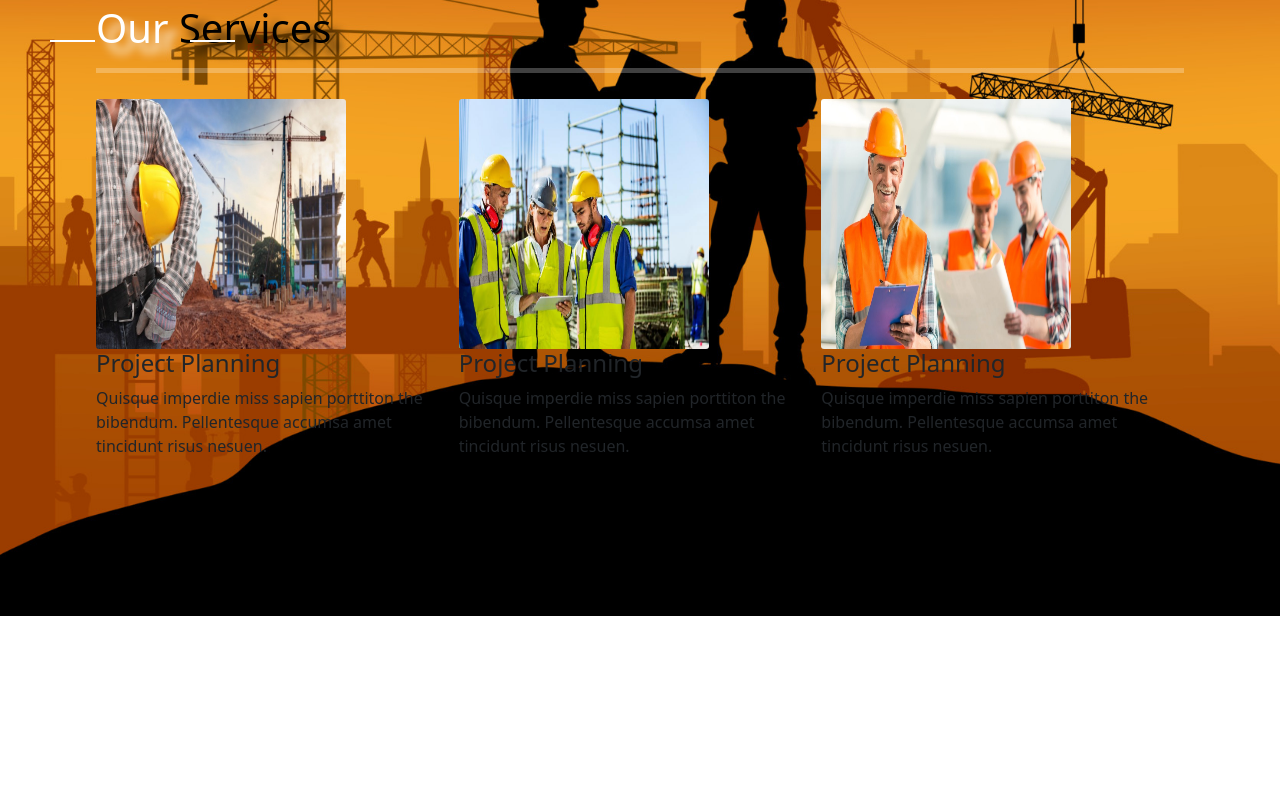
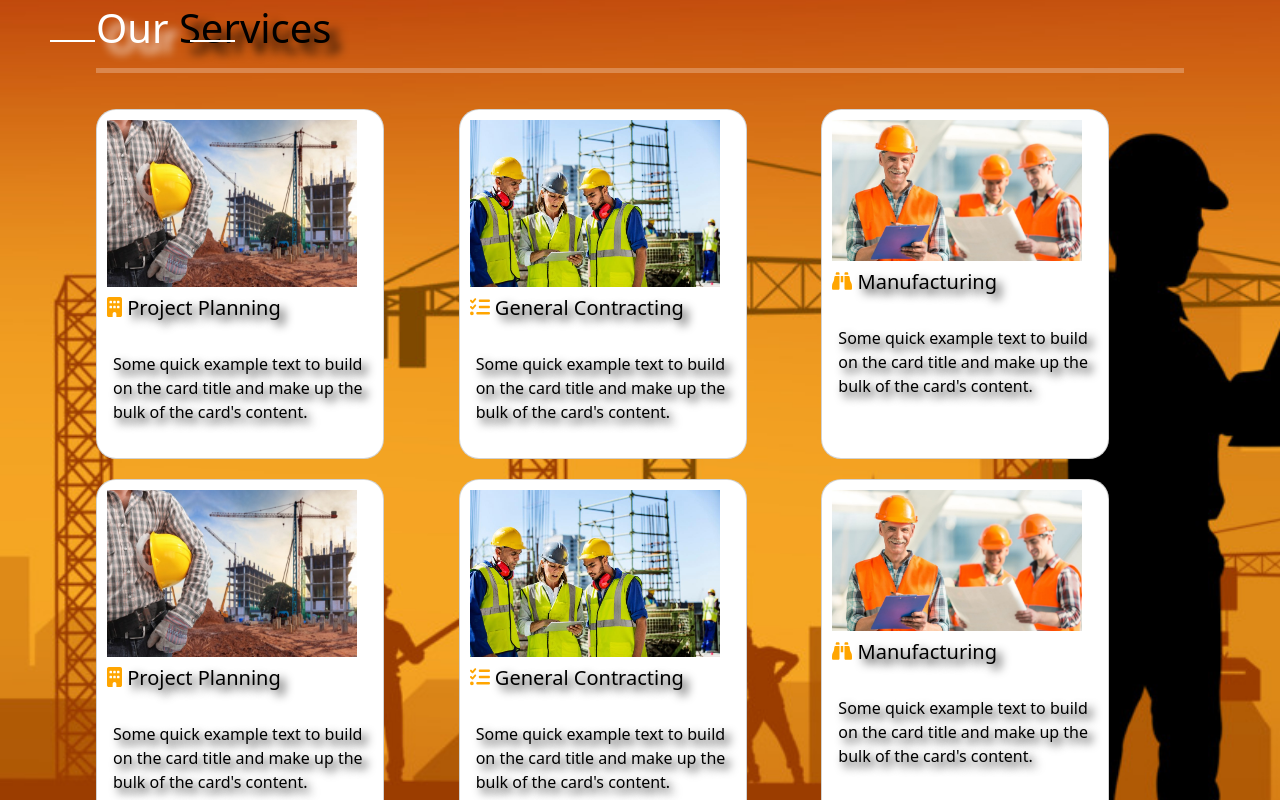
Before and after one commit to Nit-Sub/orcconstruction, a Next.js app: page /services in a window 1280 px wide. Shown: the part 240-1040 px from the top of the page. Before the commit the page ends 856 px from the top, so only its background shows below. Built offline with nearby package versions, Linux system fonts and the light colour scheme.

Commit message:
Services Complete

```diff
--- a/components/ServicesCard.js
+++ b/components/ServicesCard.js
@@ -4,34 +4,102 @@ import Image from 'next/image';
 import image1 from '../public/static/ServicesCard1.jpg'
 import image2 from '../public/static/ServicesCard2.jpg'
 import image3 from '../public/static/ServicesCard3.jpg'
+import Button from 'react-bootstrap/Button';
+import Card from 'react-bootstrap/Card';
+import { FontAwesomeIcon } from '@fortawesome/react-fontawesome';
+import { faBuilding } from '@fortawesome/free-solid-svg-icons';
+import { faListCheck } from '@fortawesome/free-solid-svg-icons';
+import { faBinoculars } from '@fortawesome/free-solid-svg-icons';
+
+
 
 const ServicesCard = () => {
   return (
-    <div className={styles.container}>
-      <div className={styles.card}>
+    <div className={styles.row}>
+     <div className={styles.column}>
+     <Card style={{ width: '18rem' }} className={styles.card}>
+     <Image  className={styles.img} src={image1} width={250} />
+      <h5 className={styles.h5}><FontAwesomeIcon icon={faBuilding} className={styles.icon}/> Project Planning </h5>
+      <Card.Body>
+        <Card.Title></Card.Title>
+        <Card.Text>
+          Some quick example text to build on the card title and make up the
+          bulk of the card's content.
+        </Card.Text>
+      </Card.Body>
+    </Card>
 
-        <div className={styles.intro}>
-        <Image src={image1} alt="ServiceCardImage" className={styles.img}/>
-          <h4>Project Planning</h4>
+     </div>
+     <div className={styles.column}>
+     <Card style={{ width: '18rem' }} className={styles.card}>
+     <Image  className={styles.img} src={image2} width={250} />
+     <h5 className={styles.h5}><FontAwesomeIcon icon={faListCheck} className={styles.icon}/> General Contracting </h5>
+      <Card.Body>
+        <Card.Title></Card.Title>
+        <Card.Text>
+          Some quick example text to build on the card title and make up the
+          bulk of the card's content.
+        </Card.Text>
+      </Card.Body>
+    </Card>
 
-          <p>Quisque imperdie miss sapien porttiton the bibendum. Pellentesque accumsa amet tincidunt risus nesuen.</p>
-        </div>
+     </div>
+     <div className={styles.column}>
+     <Card style={{ width: '18rem' }} className={styles.card}>
+     <Image  className={styles.img} src={image3} width={250} />
+     <h5 className={styles.h5}><FontAwesomeIcon icon={faBinoculars} className={styles.icon}/> Manufacturing </h5>
+      <Card.Body>
+        <Card.Title></Card.Title>
+        <Card.Text>
+          Some quick example text to build on the card title and make up the
+          bulk of the card's content.
+        </Card.Text>
+      </Card.Body>
+    </Card>
 
-        <div className={styles.intro}>
-        <Image src={image2} alt="ServiceCardImage" className={styles.img}/>
-          <h4>Project Planning</h4>
+     </div>
+     <div className={styles.column}>
+     <Card style={{ width: '18rem' }} className={styles.card}>
+     <Image  className={styles.img} src={image1} width={250} />
+      <h5 className={styles.h5}><FontAwesomeIcon icon={faBuilding} className={styles.icon}/> Project Planning </h5>
+      <Card.Body>
+        <Card.Title></Card.Title>
+        <Card.Text>
+          Some quick example text to build on the card title and make up the
+          bulk of the card's content.
+        </Card.Text>
+      </Card.Body>
+    </Card>
 
-          <p>Quisque imperdie miss sapien porttiton the bibendum. Pellentesque accumsa amet tincidunt risus nesuen.</p>
-        </div>
-        <div className={styles.intro}>
-        <Image src={image3} alt="ServiceCardImage" className={styles.img}/>
+     </div>
+     <div className={styles.column}>
+     <Card style={{ width: '18rem' }} className={styles.card}>
+     <Image  className={styles.img} src={image2} width={250} />
+     <h5 className={styles.h5}><FontAwesomeIcon icon={faListCheck} className={styles.icon}/> General Contracting </h5>
+      <Card.Body>
+        <Card.Title></Card.Title>
+        <Card.Text>
+          Some quick example text to build on the card title and make up the
+          bulk of the card's content.
+        </Card.Text>
+      </Card.Body>
+    </Card>
 
-          <h4>Project Planning</h4>
+     </div>
+     <div className={styles.column}>
+     <Card style={{ width: '18rem' }} className={styles.card}>
+     <Image  className={styles.img} src={image3} width={250} />
+     <h5 className={styles.h5}><FontAwesomeIcon icon={faBinoculars} className={styles.icon}/> Manufacturing </h5>
+      <Card.Body>
+        <Card.Title></Card.Title>
+        <Card.Text>
+          Some quick example text to build on the card title and make up the
+          bulk of the card's content.
+        </Card.Text>
+      </Card.Body>
+    </Card>
 
-          <p>Quisque imperdie miss sapien porttiton the bibendum. Pellentesque accumsa amet tincidunt risus nesuen.</p>
-        </div>
-
-      </div>
+     </div>
 
     </div>
   )
--- a/pages/index.js
+++ b/pages/index.js
@@ -30,7 +30,7 @@ export default function Home() {
         <p className={styles.p}>Our 25 years working experience make a different construction building.<br/>
           Viverra tristique usto duis vitae diam neque nivamus estan the atin viverra nectow drana setlie.</p>
           <Button size="lg"variant="outline-warning" className={styles.button}>Our Project</Button>
-          <Button size="lg"variant="outline-warning" className={styles.button}>Our Services</Button>
+          <Button size="lg"variant="outline-warning" className={styles.button} href="/services">Our Services</Button>
          </div>
          <div>
 
--- a/pages/services.js
+++ b/pages/services.js
@@ -5,6 +5,7 @@ import First from '@/components/First';
 import styles from '@/styles/Services.module.css';
 import Image from 'next/image';
 import logo from "../public/static/logo.png"
+import CoreValues from '@/components/CoreValues';
 
 const services = () => {
   return (
@@ -25,6 +26,9 @@ const services = () => {
           < hr className={styles.hrcolor}/>
           <ServicesCard/>
 
+          < hr className={styles.hrcolor}/>
+          <CoreValues/>
+
           </div>
 
 
--- a/styles/ServicesCard.module.css
+++ b/styles/ServicesCard.module.css
@@ -1,17 +1,38 @@
-.container{
-    display:flex;
-}
+
 .img{
-    height: 250px;
-    width: 250px;
-    border-radius: 3px;
-}
-.card{
-    display: flex;
+    margin-left: 10px;
     margin-top: 10px;
 }
 
-.card:hover {
-    transform: scale(1.03);
-    box-shadow: 0 13px 40px -5px hsla(240, 30.1%, 28%, 0.12), 0 8px 32px -8px hsla(0, 0%, 0%, 0.14), 0 -6px 32px -6px hsla(0, 0%, 0%, 0.02);
-  }
+ .row {
+    display: flex;
+    flex-direction: row;
+    flex-wrap: wrap;
+    width: 100%;
+
+ }
+.icon{
+    margin-left: -250px;
+    margin-top: 10px;
+    font-size: 20px;
+    color: orange;
+}
+.card{
+    min-height: 350px;
+    text-shadow: 5px 5px 10px;
+    margin-top: 20px;
+    border-radius: 20px;
+}
+
+  .column {
+    display: flex;
+    flex-direction: column;
+    flex-basis: 100%;
+    flex: 1;
+    color: black;
+
+     }
+.h5{
+    margin-left: 260px;
+
+}
```
